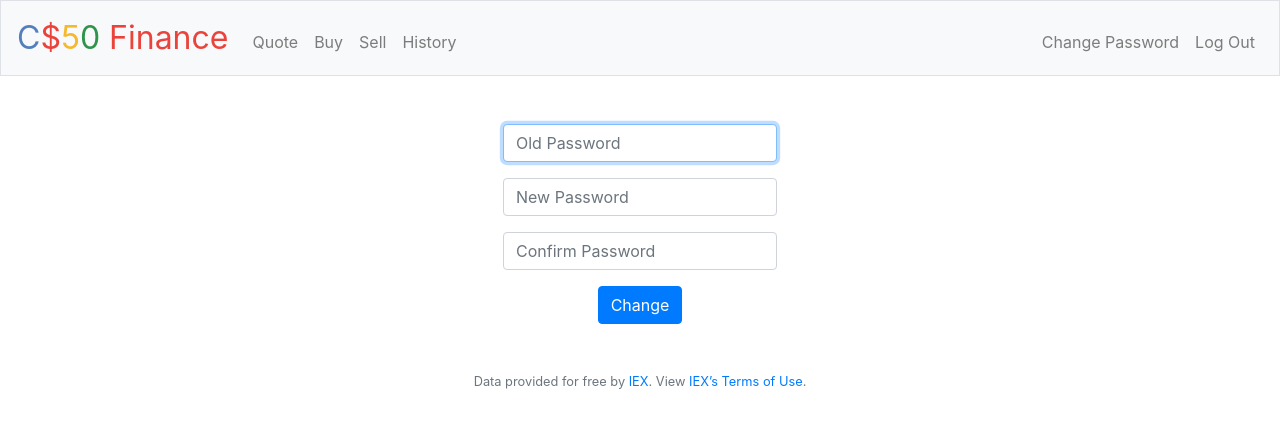
After one commit to theguy404/CS50x-Week9, a Flask app: page /password in a window 1280 px wide. The commit adds this page. Shown: the top 428 px of the page. Run offline with Flask 2, Linux system fonts and the light colour scheme; a user stored in the database is signed in; some libraries are stand-ins or nearby versions.

Commit message:
completed lab and problems for 2021

```diff
--- a/finance/application.py
+++ b/finance/application.py
@@ -1,7 +1,7 @@
 import os
 
 from cs50 import SQL
-from flask import Flask, flash, jsonify, redirect, render_template, request, session
+from flask import Flask, flash, redirect, render_template, request, session
 from flask_session import Session
 from tempfile import mkdtemp
 from werkzeug.exceptions import default_exceptions, HTTPException, InternalServerError
@@ -15,6 +15,7 @@ app = Flask(__name__)
 # Ensure templates are auto-reloaded
 app.config["TEMPLATES_AUTO_RELOAD"] = True
 
+
 # Ensure responses aren't cached
 @app.after_request
 def after_request(response):
@@ -22,6 +23,7 @@ def after_request(response):
     response.headers["Expires"] = 0
     response.headers["Pragma"] = "no-cache"
     return response
+
 
 # Custom filter
 app.jinja_env.filters["usd"] = usd
@@ -33,7 +35,7 @@ app.config["SESSION_TYPE"] = "filesystem"
 Session(app)
 
 # Configure CS50 Library to use SQLite database
-db = SQL('sqlite:///finance.db')
+db = SQL("sqlite:///finance.db")
 
 # Make sure API key is set
 if not os.environ.get("API_KEY"):
@@ -73,11 +75,11 @@ def buy():
         if not stockPrice:
             return apology("Stock not found", 400)
         stockName = stockPrice['name']
-        stockPrice = stockPrice['price']
+        stockPrice = float(stockPrice['price'])
 
-        test = int(request.form.get("shares"))
+        test = request.form.get("shares").isdecimal()
 
-        if test < 1:
+        if not test:
             return apology("Not valid share", 400)
 
         # Ensure user has the money for the purchase
@@ -181,7 +183,7 @@ def quote():
         if not stockQuote:
             return apology("Stock not found", 400)
         else:
-            return render_template("quotes.html", stockQuote=stockQuote)
+            return render_template("quoted.html", stockQuote=stockQuote)
     else:
         return render_template("quote.html")
 
@@ -224,7 +226,7 @@ def sell():
         stocks = db.execute("SELECT * FROM transactions WHERE user_id = :id AND owned > :owned AND symbol = :symbol",
                         id=session.get("user_id"),
                         owned=0,
-                        symbol=request.form.get("stock"))
+                        symbol=request.form.get("symbol"))
         count = 0
         toSell = int(request.form.get("shares"))
         for i in range(len(stocks)):
@@ -234,7 +236,7 @@ def sell():
             return apology("Not enough shares availible for this transaction.")
         else:
             # Get stock price
-            stockPrice = lookup(request.form.get("stock"))
+            stockPrice = lookup(request.form.get("symbol"))
 
             # loop through transactions from oldest to newest and remove ownership
             for i in range(len(stocks)):
@@ -263,7 +265,7 @@ def sell():
                 type="sell",
                 owned=0,
                 id=session.get("user_id"),
-                symbol=request.form.get("stock"),
+                symbol=request.form.get("symbol"),
                 name=stockPrice['name'],
                 price=stockPrice['price'],
                 shares=request.form.get("shares"))
@@ -278,6 +280,25 @@ def sell():
         return render_template("sell.html", stocks=stocks)
 
 
+@app.route("/password", methods=["GET", "POST"])
+@login_required
+def password():
+    if request.method == "POST":
+        data = db.execute("SELECT * FROM users WHERE id = ?", session.get("user_id"))
+
+        if not check_password_hash(data[0]["hash"], request.form.get('old')):
+            return apology("Old Password Incorrect", 400)
+        if request.form.get("npassword") != request.form.get("cpassword"):
+            return apology("New passwords do not match", 400)
+
+        nhash = generate_password_hash(request.form.get("npassword"), )
+        if nhash:
+            db.execute("UPDATE users SET hash = ? WHERE id = ?", nhash, session.get("user_id"))
+            return index()
+    else:
+        return render_template("password.html")
+
+
 def errorhandler(e):
     """Handle error"""
     if not isinstance(e, HTTPException):
--- a/finance/helpers.py
+++ b/finance/helpers.py
@@ -25,7 +25,7 @@ def login_required(f):
     """
     Decorate routes to require login.
 
-    http://flask.pocoo.org/docs/1.0/patterns/viewdecorators/
+    https://flask.palletsprojects.com/en/1.1.x/patterns/viewdecorators/
     """
     @wraps(f)
     def decorated_function(*args, **kwargs):
@@ -41,7 +41,8 @@ def lookup(symbol):
     # Contact API
     try:
         api_key = os.environ.get("API_KEY")
-        response = requests.get(f"https://cloud.iexapis.com/stable/stock/{urllib.parse.quote_plus(symbol)}/quote?token={api_key}")
+        url = f"https://cloud.iexapis.com/stable/stock/{urllib.parse.quote_plus(symbol)}/quote?token={api_key}"
+        response = requests.get(url)
         response.raise_for_status()
     except requests.RequestException:
         return None
--- a/finance/templates/layout.html
+++ b/finance/templates/layout.html
@@ -40,6 +40,7 @@
                         <li class="nav-item"><a class="nav-link" href="/history">History</a></li>
                     </ul>
                     <ul class="navbar-nav ml-auto mt-2">
+                        <li class="nav-item"><a class="nav-link" href="/password">Change Password</a></li>
                         <li class="nav-item"><a class="nav-link" href="/logout">Log Out</a></li>
                     </ul>
                 {% else %}
--- /dev/null
+++ b/finance/templates/password.html
@@ -0,0 +1,20 @@
+{% extends "layout.html" %}
+
+{% block title %}
+    Log In
+{% endblock %}
+
+{% block main %}
+    <form action="/password" method="post">
+        <div class="form-group">
+            <input autocomplete="off" autofocus class="form-control" name="old" placeholder="Old Password" type="password">
+        </div>
+        <div class="form-group">
+            <input class="form-control" name="npassword" placeholder="New Password" type="password">
+        </div>
+        <div class="form-group">
+            <input class="form-control" name="cpassword" placeholder="Confirm Password" type="password">
+        </div>
+        <button class="btn btn-primary" type="submit">Change</button>
+    </form>
+{% endblock %}
--- a/finance/templates/sell.html
+++ b/finance/templates/sell.html
@@ -7,7 +7,7 @@
 {% block main %}
     <form action="/sell" method="post">
         <div class="form-group">
-            <select class="form-control" name="stock">
+            <select class="form-control" name="symbol">
                 <option>Symbol</option>
                 {% for stock in stocks %}
                 <option>{{ stock.symbol }}</option>
```
Also changed, not shown: birthdays/application.py (+7 -1 lines), birthdays/templates/index.html (+12 -0 lines), finance/templates/index.html (+4 -4 lines), finance/templates/quoted.html (added, +9 -0 lines), finance/templates/quotes.html (deleted, +0 -9 lines), README.md, birthdays/README.md (added), birthdays/birthdays.db, finance/finance.db.
